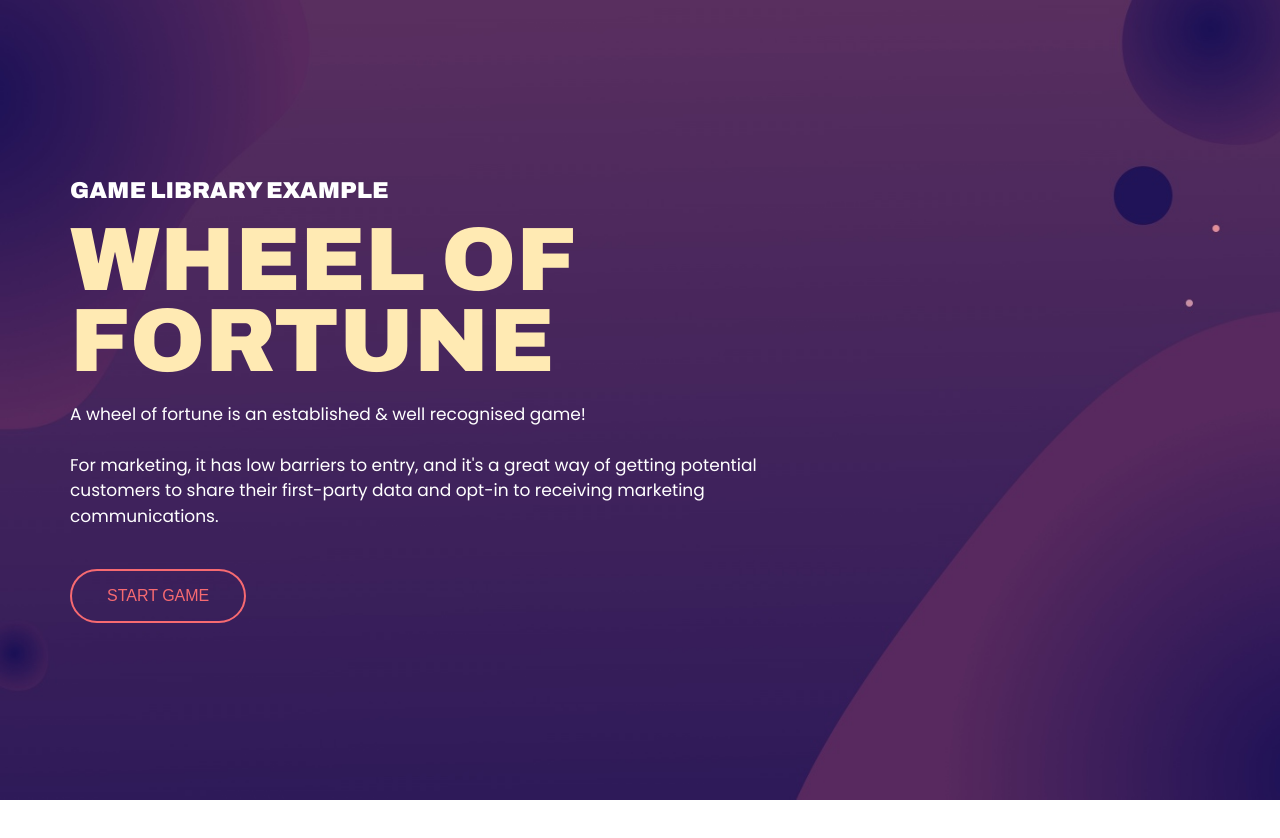
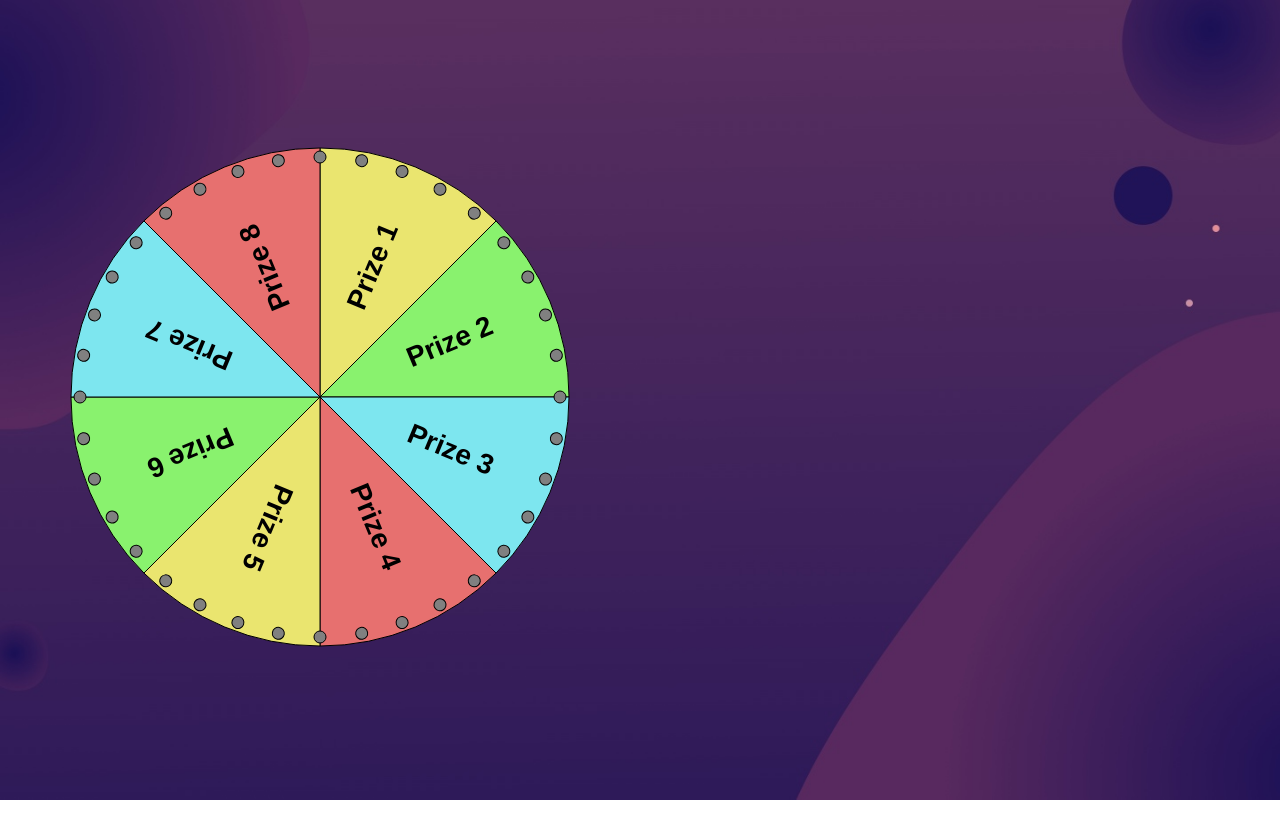
Before and after one commit to stuntcoders/sc_spinwheel, a plain HTML site: page index.html in a window 1280 px wide. Both pictures are taken after a click on the button "START GAME". Before the commit the page ends 800 px from the top, so only its background shows below. Drawn offline with nearby package versions, Linux system fonts and the light colour scheme.

Commit message:
Add winwheel section, and animations

```diff
--- a/css/styles.css
+++ b/css/styles.css
@@ -150,10 +150,27 @@ body {
 	margin: 0 auto;
 }
 
-.content .inner-wrapper section {
+.section {
 	position: absolute;
 	top: 50%;
 	left: 0;
+	transform: translateY(0);
+	opacity: 0;
+	transition: opacity 0.5s ease, transform 0.5s ease;
+	z-index: 1;
+}
+
+section.active {
+	opacity: 1;
+	transform: translateY(-50%);
+	z-index: 2;
+}
+
+section.fade-out {
+	opacity: 0;
+}
+
+section.slide-up {
 	transform: translateY(-50%);
 }
 
--- a/index.html
+++ b/index.html
@@ -13,7 +13,7 @@
 <body>
 	<main class="content">
 		<div class="inner-wrapper">
-			<section class="welcome section">
+			<section class="welcome section active">
 				<div class="section-inner-wrapper">
 					<h2 class="headline">Game library example</h2>
 					<h2 class="headline__main">
@@ -27,13 +27,17 @@
 						</p>
 					</div>
 					<div class="start-game-action">
-						<button type="button" class="start-game">Start Game</button>
+						<button type="button" class="start-game next-section">Start Game</button>
 					</div>
 				</div>
 			</section>
 			<section class="spinwheel section">
 				<div class="section-inner-wrapper">
-
+					<div class="wheel-container">
+						<canvas id="canvas" width="500" height="500" style="background-color: transparent;" data-responsiveMinWidth="180" data-responsiveScaleHeight="true" onClick="startSpin();">
+							<p style="color: white" align="center">Sorry, your browser doesn't support canvas. Please try another.</p>
+						</canvas>
+					</div>
 				</div>
 			</section>
 			<section class="get-your-prize section">
@@ -43,6 +47,12 @@
 			</section>
 		</div>
 	</main>
+	<script src="https://cdnjs.cloudflare.com/ajax/libs/gsap/3.11.5/gsap.min.js" integrity="sha512-cOH8ndwGgPo+K7pTvMrqYbmI8u8k6Sho3js0gOqVWTmQMlLIi6TbqGWRTpf1ga8ci9H3iPsvDLr4X7xwhC/+DQ==" crossorigin="anonymous" referrerpolicy="no-referrer"></script>
+	<script src="js/Winwheel.min.js"></script>
+	<script
+	src="https://code.jquery.com/jquery-3.7.0.min.js"
+	integrity="sha256-2Pmvv0kuTBOenSvLm6bvfBSSHrUJ+3A7x6P5Ebd07/g="
+	crossorigin="anonymous"></script>
 	<script src="js/app.js"></script>
 </body>
 </html>
--- a/js/app.js
+++ b/js/app.js
@@ -0,0 +1,66 @@
+$(document).ready(function() {
+	// Get the button element and sections
+	const animateButton = $('.next-section');
+	const sections = $('.section');
+
+	// Add a click event listener to the button
+	animateButton.on('click', function() {
+		let activeSection = sections.filter('.active');
+		let nextSection = activeSection.next();
+
+		// Add the fade-out class to the active section
+		activeSection.addClass('fade-out');
+
+		// Wait for the fade-out animation to complete
+		setTimeout(function() {
+		// Remove active class from the current section
+		activeSection.removeClass('active fade-out');
+
+		// Add active class to the next section
+		nextSection.addClass('active slide-up');
+		}, 500); // Adjust the delay to match the CSS transition duration
+	});
+});
+
+// Create winwheel as per normal.
+let theWheel = new Winwheel({
+	'numSegments'  : 8,     // Specify number of segments.
+	'textFontSize' : 28,    // Set font size as desired.
+	'responsive'   : true,  // This wheel is responsive!
+	'segments'     :        // Define segments including colour and text.
+	[
+		{'fillStyle' : '#eae56f', 'text' : 'Prize 1'},
+		{'fillStyle' : '#89f26e', 'text' : 'Prize 2'},
+		{'fillStyle' : '#7de6ef', 'text' : 'Prize 3'},
+		{'fillStyle' : '#e7706f', 'text' : 'Prize 4'},
+		{'fillStyle' : '#eae56f', 'text' : 'Prize 5'},
+		{'fillStyle' : '#89f26e', 'text' : 'Prize 6'},
+		{'fillStyle' : '#7de6ef', 'text' : 'Prize 7'},
+		{'fillStyle' : '#e7706f', 'text' : 'Prize 8'}
+	],
+	'pins' :
+	{
+		'outerRadius': 6,
+		'responsive' : true, // This must be set to true if pin size is to be responsive, if not just location is.
+	},
+	'animation' :           // Specify the animation to use.
+	{
+		'type'     : 'spinToStop',
+		'duration' : 5,     // Duration in seconds.
+		'spins'    : 8,     // Number of complete spins.
+	}
+});
+
+// -----------------------------------------------------------------
+// Called by the onClick of the canvas, starts the spinning.
+function startSpin() {
+	// Stop any current animation.
+	theWheel.stopAnimation(false);
+
+	// Reset the rotation angle to less than or equal to 360 so spinning again
+	// works as expected. Setting to modulus (%) 360 keeps the current position.
+	theWheel.rotationAngle = theWheel.rotationAngle % 360;
+
+	// Start animation.
+	theWheel.startAnimation();
+}
--- a/package.json
+++ /dev/null
@@ -1,5 +0,0 @@
-{
-  "dependencies": {
-    "winwheel": "^1.0.1"
-  }
-}
```
Also changed, not shown: 1 other file.
